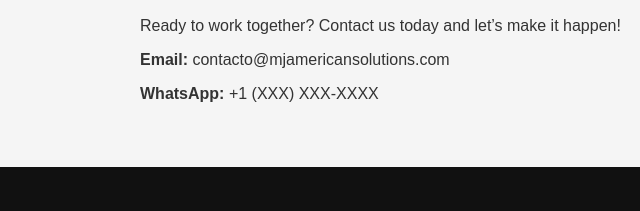
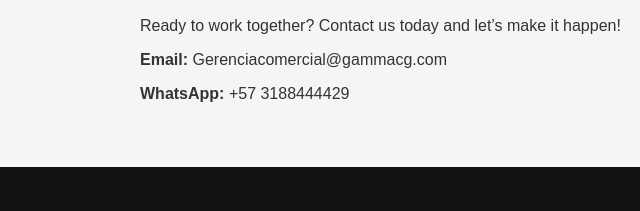
Before and after one commit to MJ-Solutions/mj-solutions, a plain HTML site: page index.html in a window 1280 px wide. Shown: the part 1485-1696 px from the top of the page, 0-640 px from the left. Drawn offline with Linux system fonts and the light colour scheme; files whose address does not match are found by name.

Commit message:
Update index.html

```diff
--- a/index.html
+++ b/index.html
@@ -163,8 +163,8 @@
        data-es="¿Listos para trabajar juntos? ¡Contáctanos hoy y hagámoslo realidad!">
       Ready to work together? Contact us today and let’s make it happen!
     </p>
-    <p><strong>Email:</strong> contacto@mjamericansolutions.com</p>
-    <p><strong>WhatsApp:</strong> +1 (XXX) XXX-XXXX</p>
+    <p><strong>Email:</strong> Gerenciacomercial@gammacg.com</p>
+    <p><strong>WhatsApp:</strong> +57 3188444429</p>
   </section>
 
   <footer>
```
